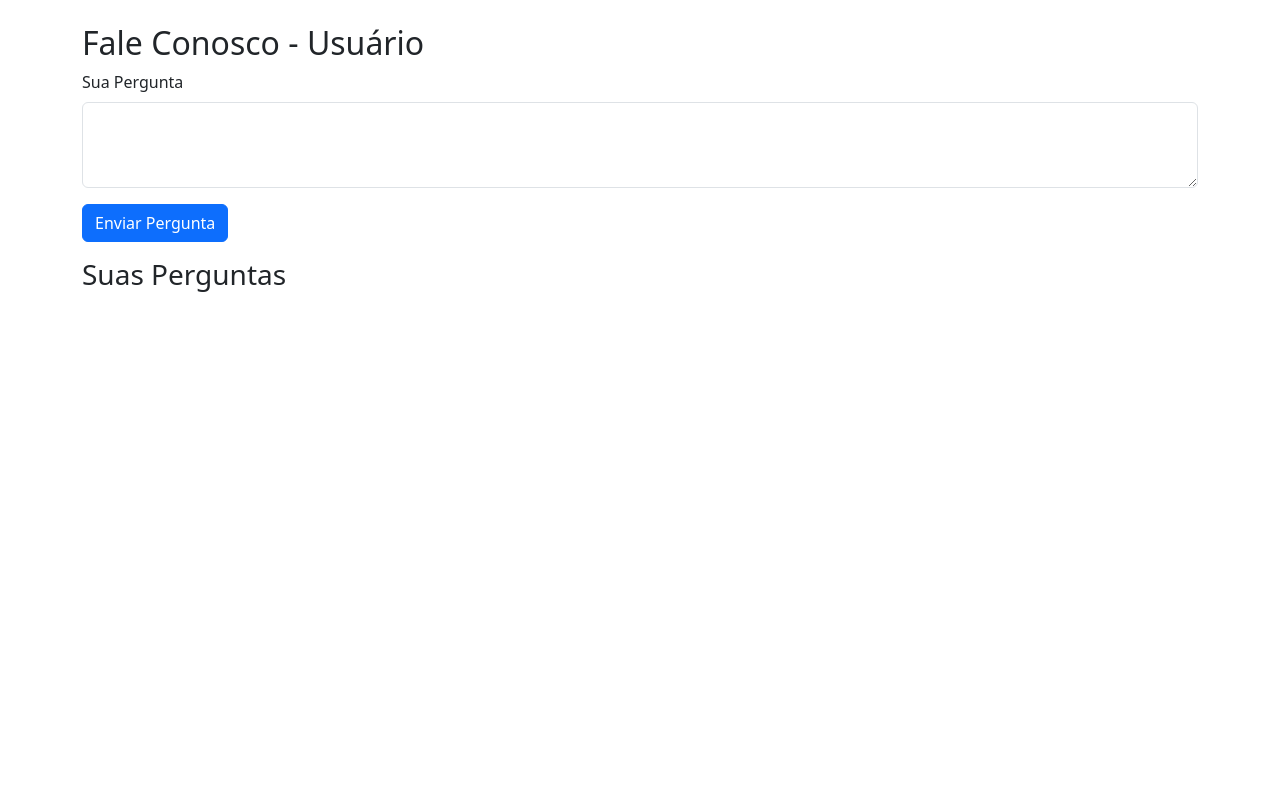
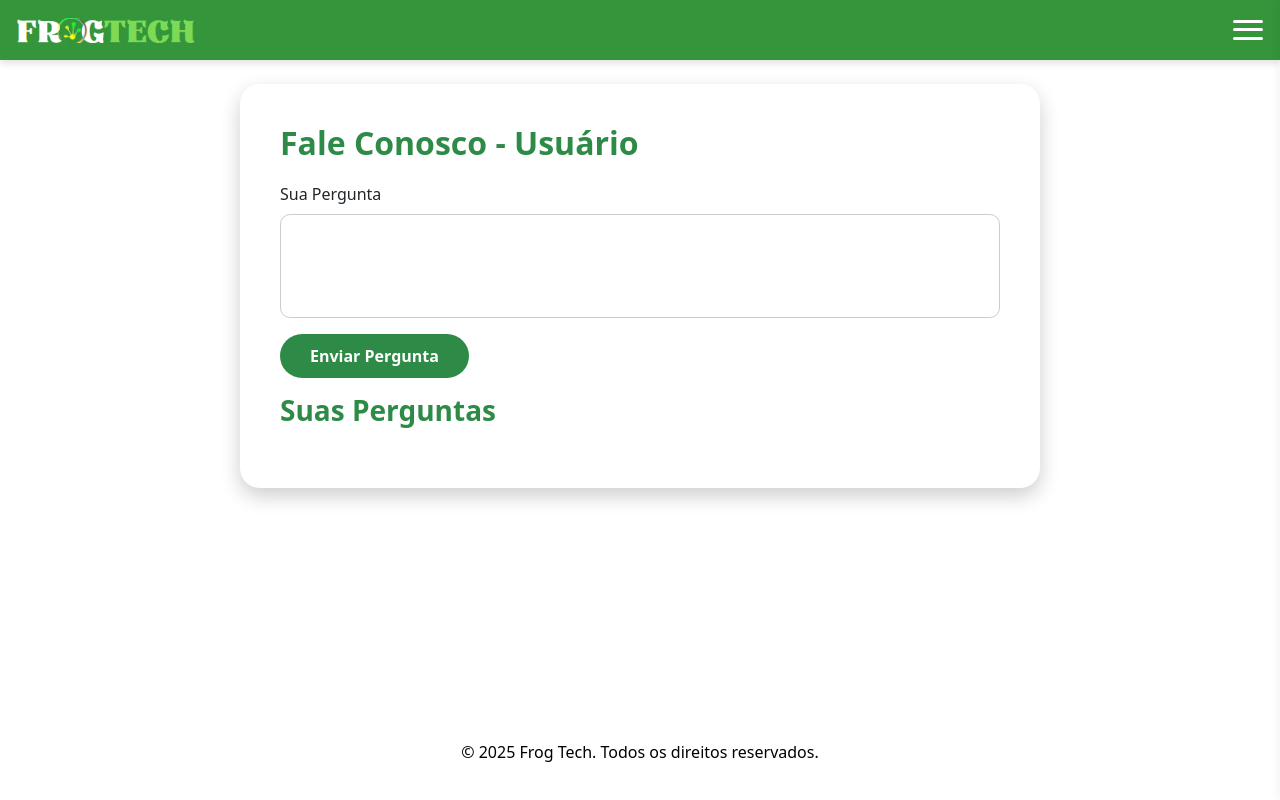
Before and after one commit to FeJoestar18/Projeto-3-semestre-Curso-CC, a PHP site: page /Projeto-3-semestre-Curso-CC/fale-conosco-user.php in a window 1280 px wide. Run offline with PHP 8.4, Linux system fonts and the light colour scheme; the visitor is signed in with stand-in values (Sample User, id 1); data that the repository does not hold is empty.

Commit message:
Adiciona página "Fale Conosco" com estilos CSS e atualiza links de navegação nas páginas de usuário.

```diff
--- /dev/null
+++ b/FROG-TECH/css/css-usuarios/fale-conosco.css
@@ -0,0 +1,63 @@
+body {
+  padding-top: 60px;
+}
+
+.container {
+  background-color: #ffffff;
+  border-radius: 20px;
+  padding: 40px;
+  box-shadow: 0 8px 20px rgba(0, 0, 0, 0.195);
+  max-width: 800px;
+}
+
+.container h2, .container h3 {
+  font-weight: bold;
+  color: #2e8b47;
+  margin-bottom: 20px;
+}
+
+form textarea.form-control {
+  resize: none;
+  border-radius: 10px;
+  border: 1px solid #ccc;
+  padding: 15px;
+  font-size: 1rem;
+  transition: border 0.3s;
+}
+
+form textarea.form-control:focus {
+  border-color: #2e8b47;
+  outline: none;
+  box-shadow: 0 0 5px rgba(46, 139, 71, 0.4);
+}
+
+form button.btn {
+  background-color: #2e8b47;
+  border: none;
+  border-radius: 30px;
+  padding: 10px 30px;
+  font-weight: bold;
+  font-size: 1rem;
+  transition: background-color 0.3s ease, transform 0.2s ease;
+}
+
+form button.btn:hover {
+  background-color: #24703a;
+  transform: scale(1.03);
+}
+
+ul.list-group {
+  margin-top: 20px;
+}
+
+ul.list-group li {
+  border-radius: 12px;
+  padding: 15px;
+  margin-bottom: 10px;
+  background-color: #f8f9fa;
+  border-left: 5px solid #2e8b47;
+}
+
+ul.list-group li strong {
+  color: #2e8b47;
+}
--- a/FROG-TECH/pages-usuario/fale-conosco-user/fale-conosco-user.php
+++ b/FROG-TECH/pages-usuario/fale-conosco-user/fale-conosco-user.php
@@ -15,19 +15,54 @@ if (isset($_SESSION['user_id']) && $_SESSION['role_id'] === 3) {
 }
 
 $stmt = $pdo->prepare("SELECT * FROM questions WHERE user_id = ? ORDER BY created_at DESC");
-$stmt->execute([$user_id]);
+$stmt->execute([$_SESSION['user_id']]);
 $questions = $stmt->fetchAll(PDO::FETCH_ASSOC);
 
 ?>
-
 <!DOCTYPE html>
 <html>
 <head>
     <title>Fale Conosco - Usuário</title>
+    <meta name="viewport" content="width=device-width, initial-scale=1.0">
     <link rel="stylesheet" href="https://cdn.jsdelivr.net/npm/bootstrap@5.3.3/dist/css/bootstrap.min.css">
+    <!-- layouts -->
+            <link rel="stylesheet" href="<?= BASE_URL ?>/css/layouts/header.css">
+            <link rel="stylesheet" href="<?= BASE_URL ?>/css/layouts/footer2.css">
+            <link rel="stylesheet" href="<?= BASE_URL ?>/css/layouts/Nav-Bar.css">
+            <link rel="stylesheet" href="<?= BASE_URL ?>/css/layouts/BotaoPaginaDeAjuda.css">
+            <link rel="stylesheet" href="<?= BASE_URL ?>/css/layouts/ModalExcluirUser.css">
+            <link rel="stylesheet" href="<?= BASE_URL ?>/css/layouts/avatarUser.css">
+
+            <!-- css -->
+            <link rel="stylesheet" href="<?= BASE_URL ?>/css/css-usuarios/fale-conosco.css">
 </head>
 <body>
-<div class="container mt-4">
+
+    <header>
+    <div class="logo">
+        <img src="<?= BASE_URL ?>img/logo/LogoHeader.png" alt="Frog Tech Logo">
+    </div>
+
+    <div class="menu-icon" id="menuIcon">
+        <div class="bar"></div>
+        <div class="bar"></div>
+            <div class="bar"></div>
+    </div>
+    </header>
+    <div class="sidebar" id="sidebarMenu">
+        <ul>
+            <li><a href="<?= BASE_URL ?>pages-usuario/loja/carrinho.php">Carrinho de Compras</a></li>
+            <li><a href="<?= BASE_URL ?>pages-usuario/Tela-home-usuario.php">Pagina Home</a></li>
+            <li><a href="<?= BASE_URL ?>pages-usuario/loja/loja.php">Loja</a></li>
+            <li><a href="<?= BASE_URL ?>pages-usuario/usuario-pages/pagina-usuario.php">Perfil de Usuário</a></li>
+            <li><a href="<?= BASE_URL ?>Controller/logout.php" class="logout">Sair</a></li>
+        </ul>
+    </div>
+
+    <div class="overlay" id="overlay"></div>
+
+    <div class="container mt-4">
+
     <h2>Fale Conosco - Usuário</h2>
 
     <form action="<?= BASE_URL ?>Controller/process-fale-conosco.php" method="post" class="mb-3">
@@ -53,6 +88,11 @@ $questions = $stmt->fetchAll(PDO::FETCH_ASSOC);
     </ul>
 </div>
 
+<footer>
+    <p>&copy; 2025 Frog Tech. Todos os direitos reservados.</p>
+</footer>
+
+ <script src="<?= BASE_URL ?>js/Nav-Bar.js"></script>
 <script src="https://cdn.jsdelivr.net/npm/bootstrap@5.3.3/dist/js/bootstrap.bundle.min.js"></script>
 </body>
 </html>
--- a/FROG-TECH/pages-usuario/loja/loja.php
+++ b/FROG-TECH/pages-usuario/loja/loja.php
@@ -46,6 +46,7 @@ include_once('../../Controller/lojaRequest.php');
         <ul>
             <li><a href="<?= BASE_URL ?>pages-usuario/loja/carrinho.php">Carrinho de Compras</a></li>
             <li><a href="<?= BASE_URL ?>pages-usuario/usuario-pages/pagina-usuario.php">Perfil de Usuário</a></li>
+            <li><a href="<?= BASE_URL ?>pages-usuario/fale-conosco-user/fale-conosco-user.php">Fale Conosco</a></li>
             <li><a href="<?= BASE_URL ?>pages-usuario/Tela-home-usuario.php">Pagina Home</a></li>
             <li><a href="<?= BASE_URL ?>Controller/logout.php" class="logout">Sair</a></li>
         </ul>
--- a/FROG-TECH/pages-usuario/usuario-pages/pagina-usuario.php
+++ b/FROG-TECH/pages-usuario/usuario-pages/pagina-usuario.php
@@ -36,6 +36,7 @@ include(__DIR__ . "/../../Controller/PaginaUserRequest.php");
       <li><a href="<?= BASE_URL ?>pages-usuario/loja/carrinho.php">Carrinho de Compras</a></li>
         <li><a href="<?= BASE_URL ?>pages-usuario/Tela-home-usuario.php">Pagina Home</a></li>
           <li><a href="<?= BASE_URL ?>pages-usuario/loja/loja.php">Loja</a></li>
+          <li><a href="<?= BASE_URL ?>pages-usuario/fale-conosco-user/fale-conosco-user.php">Fale Conosco</a></li>
             <li><a href="<?= BASE_URL ?>Controller/logout.php" class="logout">Sair</a></li>
     </ul>
   </div>
```
Also changed, not shown: FROG-TECH/pages-usuario/Tela-home-usuario.php (+6 -6 lines).
